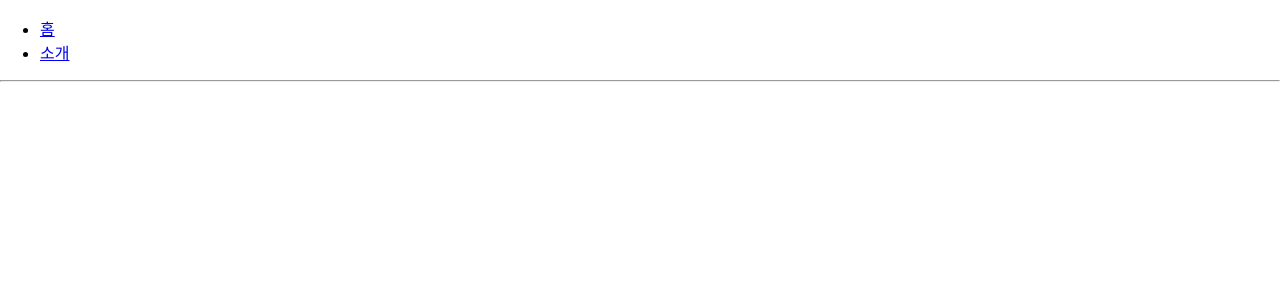
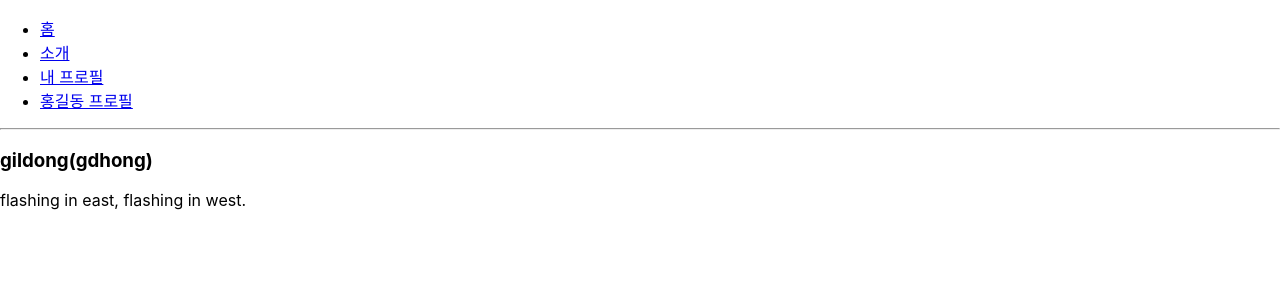
Before and after one commit to chohyojae/router-tutorial, a React (Create React App) app: page /profile/gildong in a window 1280 px wide. Shown: the top 300 px of the page. Built offline with nearby package versions, Linux system fonts and the light colour scheme.

Commit message:
link with params

```diff
--- a/src/App.js
+++ b/src/App.js
@@ -2,6 +2,7 @@ import React from 'react';
 import { Route, Link } from 'react-router-dom';
 import About from './About';
 import Home from './Home';
+import Profile from './Profile';
 
 const App = () => {
   return (
@@ -13,11 +14,17 @@ const App = () => {
         <li>
           <Link to="/info">소개</Link>
         </li>
+        <li>
+          <Link to="/profile/hjcho">내 프로필</Link>
+        </li>
+        <li>
+          <Link to="/profile/gildong">홍길동 프로필</Link>
+        </li>
       </ul>
       <hr />
-
       <Route path="/" component={Home} exact={true} />
       <Route path={['/about', '/info']} component={About} />
+      <Route path="/profile/:username" component={Profile} />
     </div>
   );
 };
--- /dev/null
+++ b/src/Profile.js
@@ -0,0 +1,31 @@
+import React from 'react';
+
+const data = {
+  hjcho: {
+    name: 'hjcho',
+    description: 'a developer who is lagging behind.',
+  },
+  gildong: {
+    name: 'gdhong',
+    description: 'flashing in east, flashing in west.',
+  },
+};
+
+const Profile = ({ match }) => {
+  const { username } = match.params;
+  const profile = data[username];
+  if (!profile) {
+    return <div>The user requested is not exist.</div>;
+  } else {
+    return (
+      <div>
+        <h3>
+          {username}({profile.name})
+        </h3>
+        <p>{profile.description}</p>
+      </div>
+    );
+  }
+};
+
+export default Profile;
```
